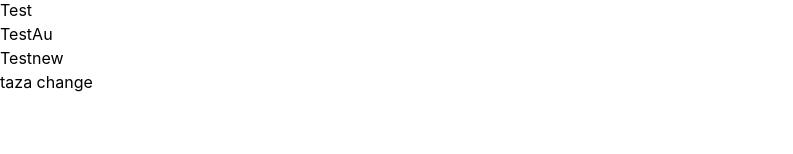
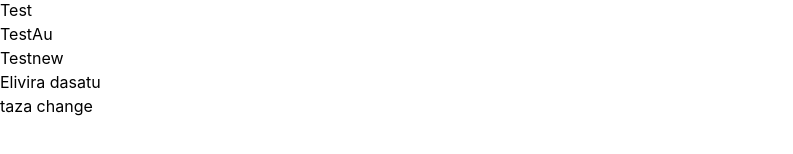
Before and after one commit to vardannm/automation, a React (Vite) app: page / in a window 1280 px wide. Shown: the part 386-540 px from the top of the page, without its empty margins (0-793 px from the left). Built offline with nearby package versions, Linux system fonts and the light colour scheme.

Commit message:
test elvira dasatu

```diff
--- a/src/App.jsx
+++ b/src/App.jsx
@@ -36,6 +36,7 @@ function App() {
             <li>Test</li>
             <li>TestAu</li>
             <li>Testnew</li>
+            <li>Elivira dasatu</li>
         </ul>
 
     </Router>
```
